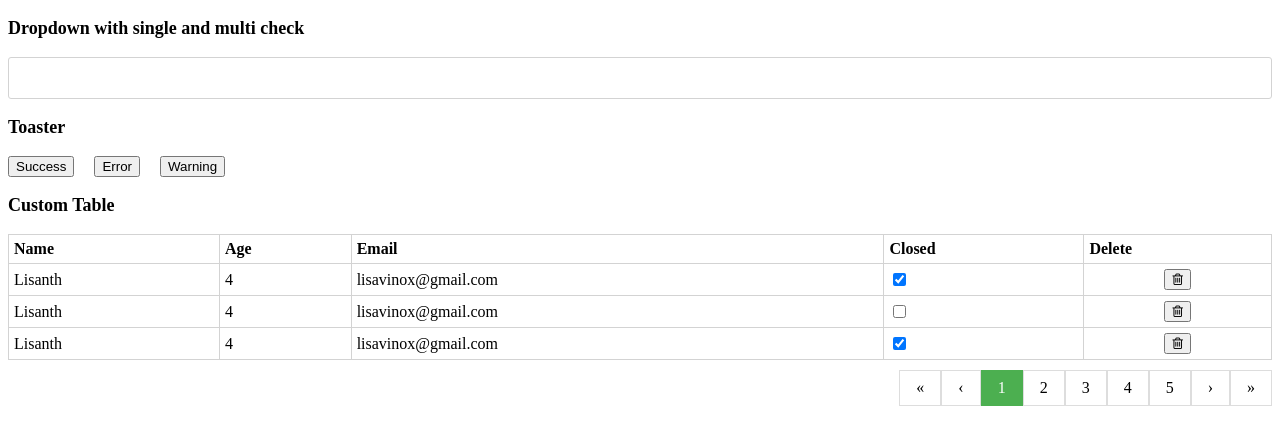
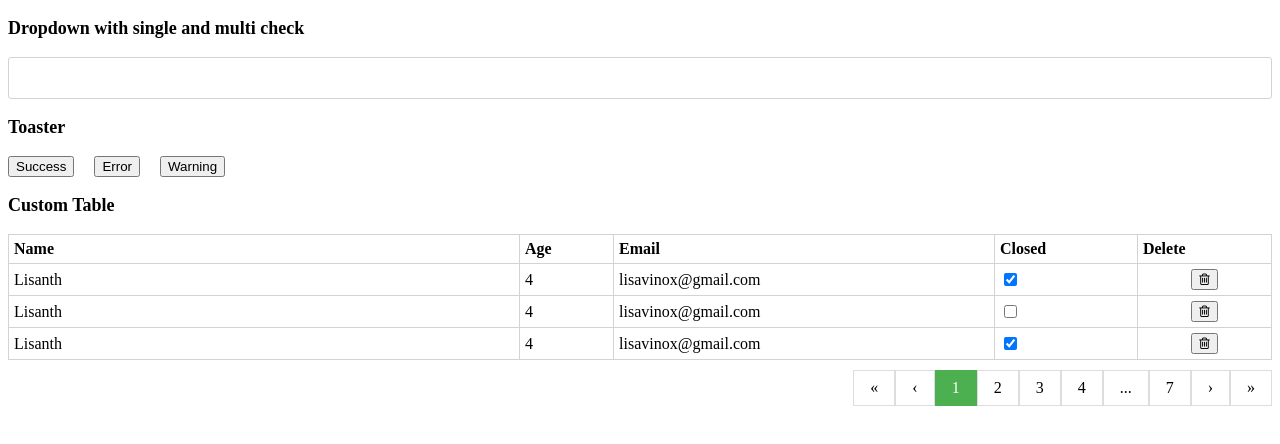
Before and after one commit to vinox59/resuable-component, an Angular app: page / in a window 1280 px wide. Shown: the top 444 px of the page. Built offline with nearby package versions, Linux system fonts and the light colour scheme.

Commit message:
4 files modified

```diff
--- a/src/app/app.component.html
+++ b/src/app/app.component.html
@@ -25,6 +25,6 @@
   <!-- Table Component -->
   <div class="block custom-table">
     <h3>Custom Table</h3>
-    <app-table [settings]="tableSetting" [tableData]="tableData" (checkboxEvent)="getCheckboxEvent($event)" (actionEvent)="getActionEvent($event)"></app-table>
+    <app-table [settings]="tableSetting" [tableData]="tableData" (checkboxEvent)="getCheckboxEvent($event)" (actionEvent)="getActionEvent($event)" (paginationDetails)="getpaginationDetails($event)"></app-table>
   </div>
 </div>
--- a/src/app/app.component.ts
+++ b/src/app/app.component.ts
@@ -17,7 +17,7 @@ export class AppComponent {
       type: 'readonly',
       field: 'name',
       title: 'Name',
-      width: '200px',
+      width: '500px',
     },
     {
       type: 'readonly',
@@ -44,7 +44,7 @@ export class AppComponent {
   ];
 
   tableData: ITableData = {
-    count: 75,
+    count: 95,
     perPage: 15,
     data: [
       {
@@ -97,4 +97,8 @@ export class AppComponent {
   getActionEvent(event) {
     console.log(event);
   }
+
+  getpaginationDetails(event) {
+    console.log(event);
+  }
 }
--- a/src/app/table/table.component.html
+++ b/src/app/table/table.component.html
@@ -1,7 +1,14 @@
 <table class="table table-striped">
   <thead>
     <tr>
-      <th *ngFor="let column of settings">{{ column.title }}</th>
+      <th
+        *ngFor="let column of settings"
+        [ngStyle]="{
+          width: column?.width ? column.width : 'auto'
+        }"
+      >
+        {{ column.title }}
+      </th>
     </tr>
   </thead>
   <tbody>
@@ -54,8 +61,15 @@
       (click)="getCurrentPage(pageNo)"
       >{{ pageNo }}</a
     >
-    <a *ngIf="pageinationCount > 5">...</a>
     <a
+      *ngIf="
+        pageinationCount > 5 &&
+        !(currentPage >= pageinationCountList.at(-1) - 1)
+      "
+      >...</a
+    >
+    <a
+      *ngIf="currentPage != pageinationCount"
       [ngClass]="{ active: currentPage == pageinationCount }"
       (click)="getCurrentPage(pageNo)"
       >{{ pageinationCount }}</a
@@ -63,7 +77,7 @@
     <a
       (click)="
         getCurrentPage(
-          currentPage + 1 == pageinationCount
+          currentPage + 1 > pageinationCount
             ? pageinationCount
             : currentPage + 1,
           'stepUp'
--- a/src/app/table/table.component.ts
+++ b/src/app/table/table.component.ts
@@ -11,8 +11,10 @@ export class TableComponent implements OnInit {
   @Input() tableData: ITableData;
   @Output() checkboxEvent = new EventEmitter();
   @Output() actionEvent = new EventEmitter();
+  @Output() paginationDetails = new EventEmitter();
+  initalPagination: number = 4;
   sliceCountStart: number = 0;
-  sliceCountEnd: number = 4;
+  sliceCountEnd: number = this.initalPagination;
   pageinationCount: number;
   pageinationCountList: number[] = [];
   currentPage: number = 1;
@@ -40,18 +42,25 @@ export class TableComponent implements OnInit {
 
   getCurrentPage(pageNo, action?: string) {
     this.currentPage = pageNo;
-    // if (pageNo > this.sliceCountEnd && action == 'stepUp') {
-    //   this.sliceCountStart++;
-    //   this.sliceCountEnd++;
-    // }
 
-    // if (pageNo <= 4 && action == 'stepDown') {
-    //   this.sliceCountStart = 0;
-    //   this.sliceCountEnd = 4;
-    // } else if (action == 'stepDown') {
-    //   this.sliceCountStart--;
-    //   this.sliceCountEnd--;
-    // }
+    switch (action) {
+      case 'stepUp':
+        if (pageNo > this.sliceCountEnd) {
+          this.sliceCountStart++;
+          this.sliceCountEnd++;
+        }
+        break;
+      case 'stepDown':
+        if (pageNo <= this.initalPagination) {
+          this.sliceCountStart = 0;
+          this.sliceCountEnd = this.initalPagination;
+        }
+        break;
+    }
+    const obj = {
+      currentPage: pageNo,
+    };
+    this.paginationDetails.emit(obj);
   }
 
   checkboxEmit(event: any, data: any, field: string) {
```
